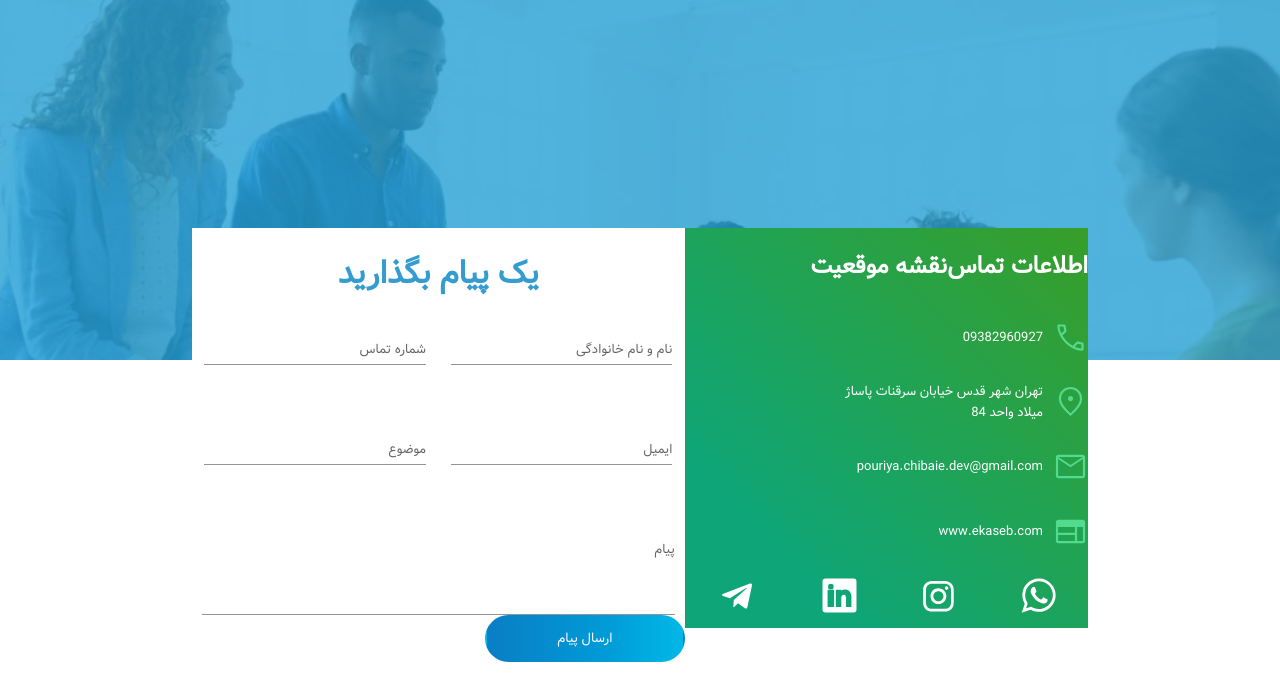
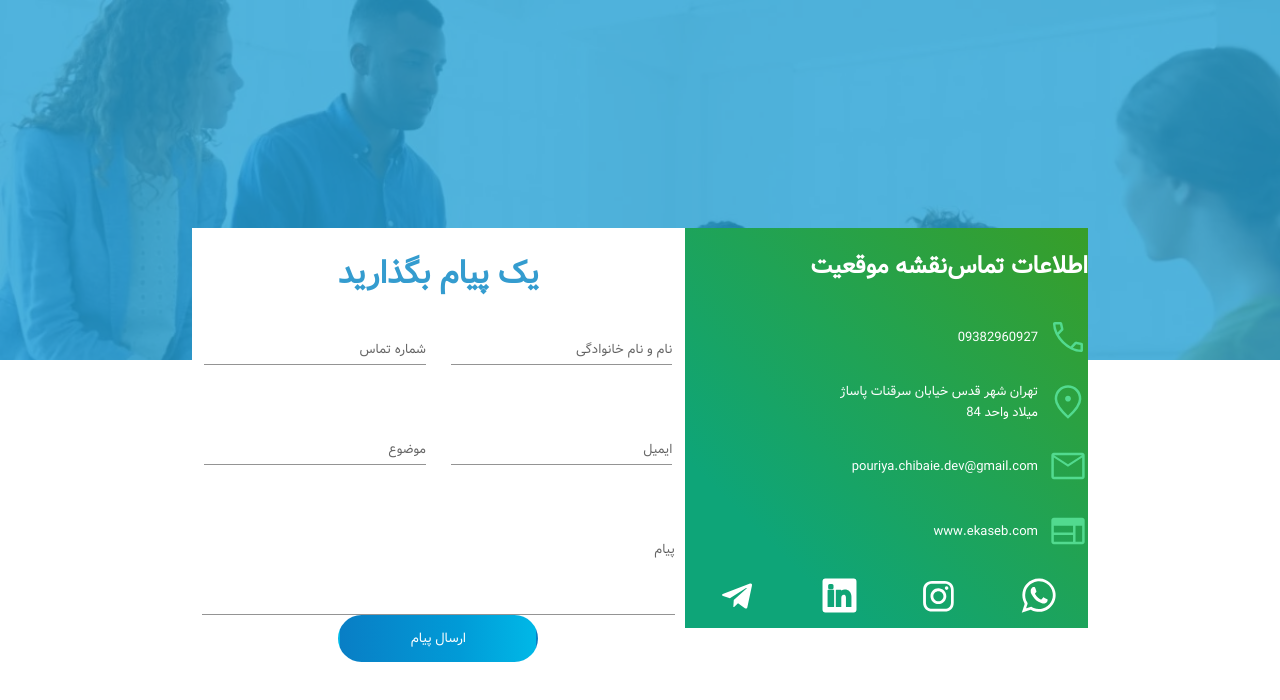
Before and after one commit to pouriya-chibaie-1/nextSite, a Next.js app: page /contact in a window 1280 px wide. Shown: the top 700 px of the page. Built offline with nearby package versions, Linux system fonts and the light colour scheme.

Commit message:
some change

```diff
--- a/components/Footer.jsx
+++ b/components/Footer.jsx
@@ -1,6 +1,7 @@
 import React from 'react';
 import styles from '../styles/footer.module.scss';
 import Link from 'next/link';
+import Image from 'next/image';
 const Footer = () => {
     const style1 = { textAlign: "right", display: "flex", flexDirection: "column" }
         ;
@@ -27,7 +28,7 @@ const Footer = () => {
                     <Link href={`/c`} ><a className={styles.linkStyle}>پست الکترونیکی:pouriya.chibaie.dev@gmail.com</a></Link>
                 </div>
                 <div className={styles.footerSection}>
-                    <img src='/milladmap.png' style={{width:"200px",height:"200px"}} />
+                    <Image src='/milladmap.png' width={200} height={200} />
                 </div>
             </div>
             <div>
--- a/pages/contact.js
+++ b/pages/contact.js
@@ -117,10 +117,10 @@ const ContactUs = () => {
           </div>
           <div className={style.right}>
             <div className={style.divIconRight}><h2 >اطلاعات تماس</h2> <h2>نقشه موقعیت</h2></div>
-            <div className={style.divIconRight}><img src="/call.svg" /><h4 >  <a href="tel:+989382960927">09382960927</a></h4>  </div>
-            <div className={style.divIconRight}><img src='/location.svg' /><h4 >تهران شهر قدس خیابان سرقنات پاساژ<br /> میلاد واحد 84</h4></div>
-            <div className={style.divIconRight}><img src='/mail.svg' /><h4 ><a href="mailto:pouriya.chibaie.dev@gmail.com">pouriya.chibaie.dev@gmail.com</a></h4></div>
-            <div className={style.divIconRight}><img src='/web.svg' /><h4 ><a href="https:ekaseb.com">www.ekaseb.com</a></h4></div>
+            <div className={style.divIconRight}><Image src="/call.svg"  width={40} height={40}/><h4 >  <a href="tel:+989382960927">09382960927</a></h4>  </div>
+            <div className={style.divIconRight}><Image src='/location.svg' width={40} height={40} /><h4 >تهران شهر قدس خیابان سرقنات پاساژ<br /> میلاد واحد 84</h4></div>
+            <div className={style.divIconRight}><Image src='/mail.svg' width={40} height={40} /><h4 ><a href="mailto:pouriya.chibaie.dev@gmail.com">pouriya.chibaie.dev@gmail.com</a></h4></div>
+            <div className={style.divIconRight}><Image src='/web.svg' width={40} height={40} /><h4 ><a href="https:ekaseb.com">www.ekaseb.com</a></h4></div>
             <div className={style.socialMediaDiv}>
               <Image src='/whatsapp.svg' width={35} height={35} />
               <Image src='/instagram.svg' width={35} height={35} />
--- a/styles/contact.module.scss
+++ b/styles/contact.module.scss
@@ -64,6 +64,7 @@ direction: rtl;
     background: linear-gradient(90deg, rgba(9,126,197,1) 0%, rgba(1,155,215,1) 61%, rgba(0,184,231,1) 100%);
     margin: auto;
     color:white;
+    display: block;
 }
 .left h1{text-align: center;
     color: #349CCF;
```
Also changed, not shown: components/TabPageHome.js (+5 -4 lines), pages/index.js (line endings or trailing spaces).
